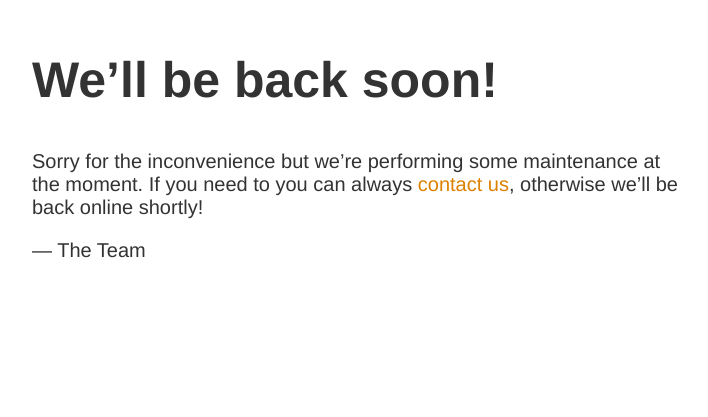
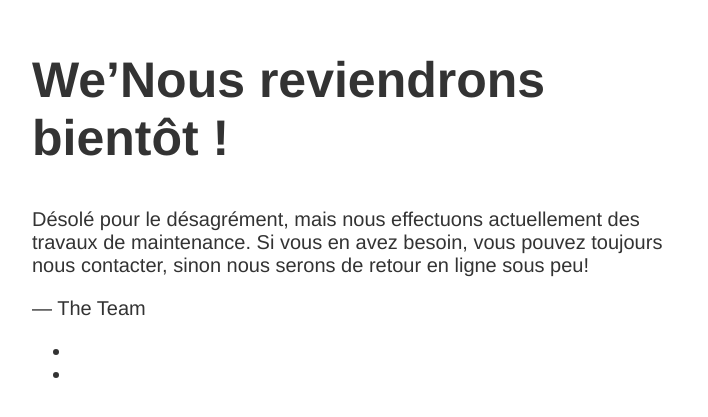
Before and after one commit to WyxTK/lesvexes.github.io, a plain HTML site: page index.html in a window 1280 px wide. Shown: the part 149-566 px from the top of the page, without its empty margins (283-991 px from the left). Drawn offline with Linux system fonts and the light colour scheme.

Commit message:
Update index.html

```diff
--- a/index.html
+++ b/index.html
@@ -1,5 +1,5 @@
 <!doctype html>
-<title>Site Maintenance</title>
+<title>Site en Maintenance</title>
 <style>
   body { text-align: center; padding: 150px; }
   h1 { font-size: 50px; }
@@ -10,9 +10,15 @@
 </style>
 
 <article>
-    <h1>We&rsquo;ll be back soon!</h1>
+    <h1>We&rsquo;Nous reviendrons bientôt !</h1>
     <div>
-        <p>Sorry for the inconvenience but we&rsquo;re performing some maintenance at the moment. If you need to you can always <a href="mailto:#">contact us</a>, otherwise we&rsquo;ll be back online shortly!</p>
+        <p>Désolé pour le désagrément, mais nous effectuons actuellement des travaux de maintenance. Si vous en avez besoin, vous pouvez toujours nous contacter, sinon nous serons de retour en ligne sous peu! </p>
         <p>&mdash; The Team</p>
     </div>
+    <div>
+      <ul>
+		    <li><a style="color: #fff;" href="/bunbgie.html" class="nav">Notre Clan</a></li>
+		    <li><a style="color: #fff;" href="/discord.html" class="nav">Notre Discord</a></li>
+	  </ul>
+    </div>
 </article>
```
